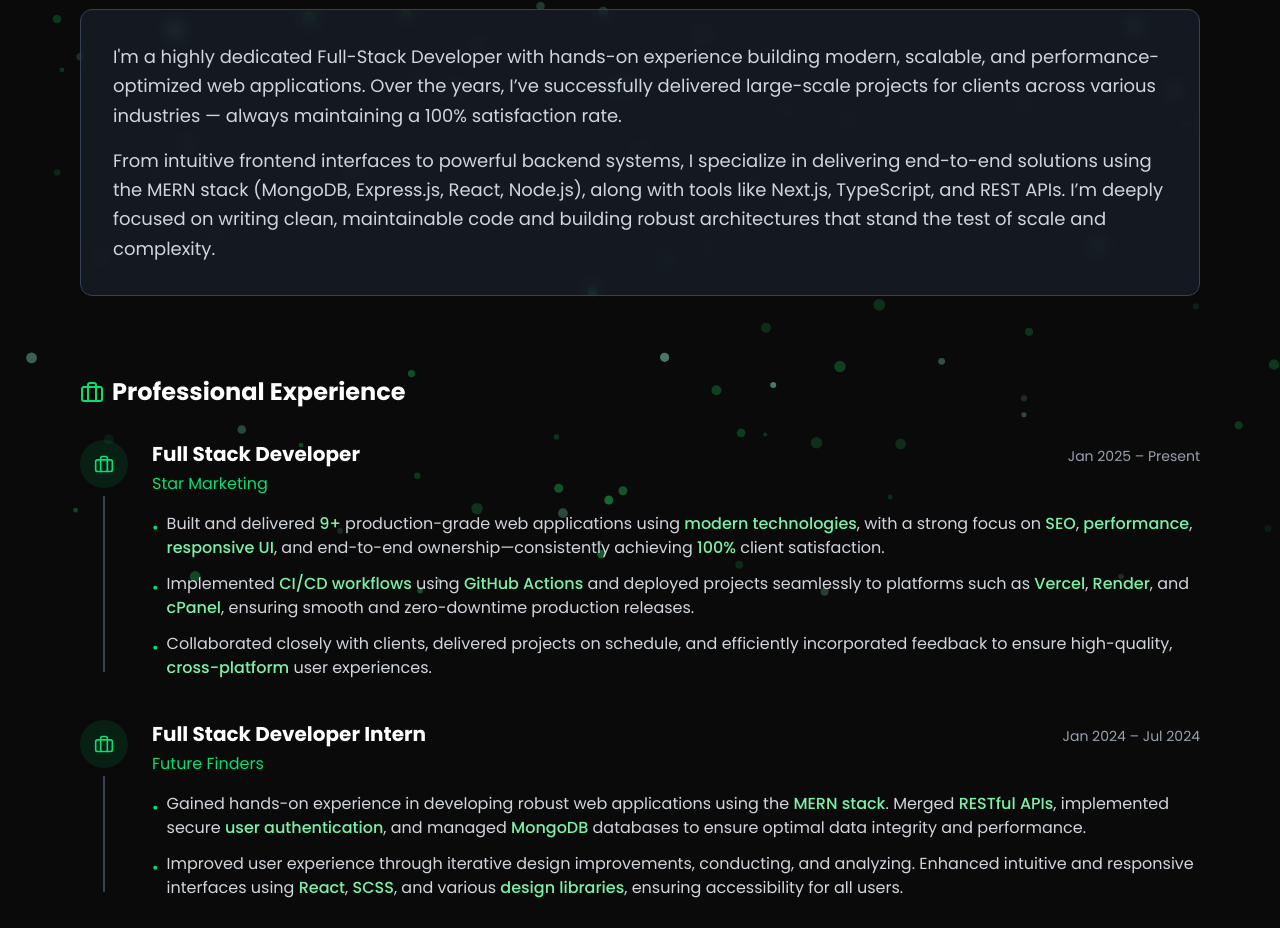
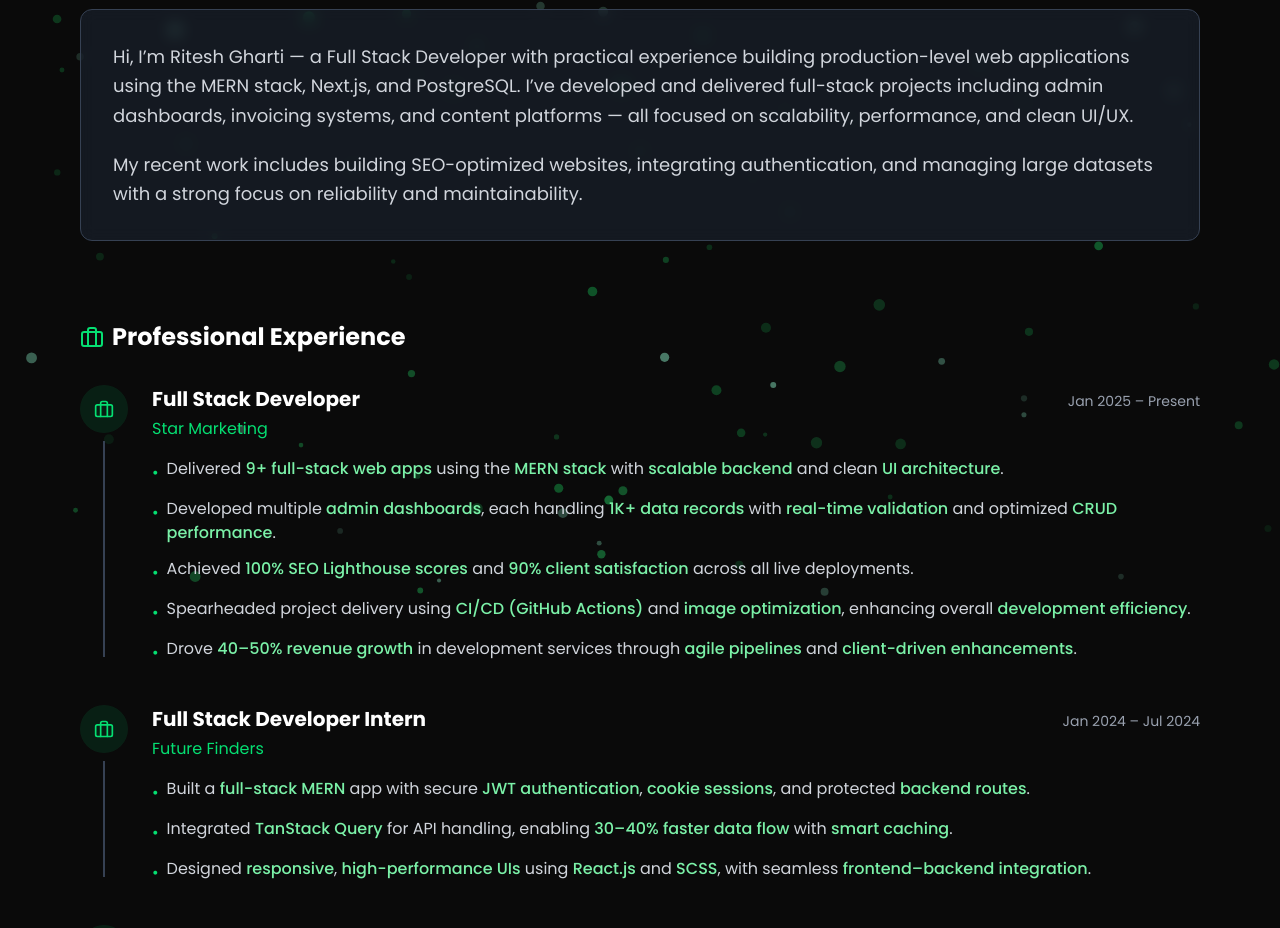
Before and after one commit to riteshgharti333/rg_portfolio, a Next.js app: page /about in a window 1280 px wide. Shown: the part 203-1131 px from the top of the page. Built offline with nearby package versions, Linux system fonts and the light colour scheme.

Commit message:
add new resume and exp.

```diff
--- a/src/app/about/page.tsx
+++ b/src/app/about/page.tsx
@@ -84,19 +84,18 @@ const About = () => {
         >
           <div className="bg-gray-800/50 backdrop-blur-sm p-8 rounded-xl border border-gray-700 hover:border-green-400/30 transition-all duration-300">
             <p className="text-gray-300 text-lg leading-relaxed">
-              {"I'm"} a highly dedicated Full-Stack Developer with hands-on
-              experience building modern, scalable, and performance-optimized
-              web applications. Over the years, {"I’ve"} successfully delivered
-              large-scale projects for clients across various industries —
-              always maintaining a 100% satisfaction rate.
+              Hi, I’m Ritesh Gharti — a Full Stack Developer with practical
+              experience building production-level web applications using the
+              MERN stack, Next.js, and PostgreSQL. I’ve developed and delivered
+              full-stack projects including admin dashboards, invoicing systems,
+              and content platforms — all focused on scalability, performance,
+              and clean UI/UX.
             </p>
-            <p className="text-gray-300 text-lg leading-relaxed mt-4">
-              From intuitive frontend interfaces to powerful backend systems, I
-              specialize in delivering end-to-end solutions using the MERN stack
-              (MongoDB, Express.js, React, Node.js), along with tools like
-              Next.js, TypeScript, and REST APIs. {"I’m"} deeply focused on writing
-              clean, maintainable code and building robust architectures that
-              stand the test of scale and complexity.
+
+            <p className="text-gray-300 text-lg leading-relaxed mt-5">
+              My recent work includes building SEO-optimized websites,
+              integrating authentication, and managing large datasets with a
+              strong focus on reliability and maintainability.
             </p>
           </div>
         </motion.div>
@@ -265,7 +264,7 @@ const About = () => {
           className="mb-20"
         >
           <h3 className="text-2xl font-bold text-white mb-8 text-center">
-           {"Let's"} <span className="text-green-400">Connect</span>
+            {"Let's"} <span className="text-green-400">Connect</span>
           </h3>
 
           <div className="bg-gray-800/50 backdrop-blur-sm p-8 rounded-xl border border-gray-700 hover:border-green-400/30 transition-all max-w-3xl mx-auto">
--- a/src/app/components/home/About.tsx
+++ b/src/app/components/home/About.tsx
@@ -160,19 +160,14 @@ const About = () => {
 
               <div className="space-y-6 text-gray-300 mb-8">
                 <p>
-                  Results-driven Full Stack Developer with 1+ years of hands-on
-                  experience creating fast, scalable, and SEO-optimized web
-                  applications using modern technologies like React, Node.js,
-                  and MongoDB. I deliver production-ready solutions with
-                  responsive UI, clean architecture, and full end-to-end
-                  ownership.
+                  Hi, I’m Ritesh Gharti — a Full Stack Developer with practical
+                  experience building production-level web applications using
+                  the MERN stack, Next.js, and PostgreSQL.
                 </p>
                 <p>
-                  I specialize in transforming ideas into robust systems — from
-                  intuitive frontends to scalable backends — with CI/CD
-                  pipelines, zero-downtime deployments (Vercel, Render, cPanel),
-                  and a user-first mindset. Known for rapid delivery, effective
-                  collaboration, and consistently exceeding client expectations.
+                  I’ve developed and delivered full-stack projects including
+                  admin dashboards, invoicing systems, and content platforms —
+                  all focused on scalability, performance, and clean UI/UX.
                 </p>
 
                 <Link
--- a/src/constants/data.ts
+++ b/src/constants/data.ts
@@ -257,9 +257,11 @@ export const experiences = [
     company: "Star Marketing",
     duration: "Jan 2025 – Present",
     points: [
-      "Built and delivered **9+** production-grade web applications using **modern technologies**, with a strong focus on **SEO**, **performance**, **responsive UI**, and end-to-end ownership—consistently achieving **100%** client satisfaction.",
-      "Implemented **CI/CD workflows** using **GitHub Actions** and deployed projects seamlessly to platforms such as **Vercel**, **Render**, and **cPanel**, ensuring smooth and zero-downtime production releases.",
-      "Collaborated closely with clients, delivered projects on schedule, and efficiently incorporated feedback to ensure high-quality, **cross-platform** user experiences.",
+      "Delivered **9+ full-stack web apps** using the **MERN stack** with **scalable backend** and clean **UI architecture**.",
+      "Developed multiple **admin dashboards**, each handling **1K+ data records** with **real-time validation** and optimized **CRUD performance**.",
+      "Achieved **100% SEO Lighthouse scores** and **90% client satisfaction** across all live deployments.",
+      "Spearheaded project delivery using **CI/CD (GitHub Actions)** and **image optimization**, enhancing overall **development efficiency**.",
+      "Drove **40–50% revenue growth** in development services through **agile pipelines** and **client-driven enhancements**.",
     ],
   },
   {
@@ -267,8 +269,9 @@ export const experiences = [
     company: "Future Finders",
     duration: "Jan 2024 – Jul 2024",
     points: [
-      "Gained hands-on experience in developing robust web applications using the **MERN stack**. Merged **RESTful APIs**, implemented secure **user authentication**, and managed **MongoDB** databases to ensure optimal data integrity and performance.",
-      "Improved user experience through iterative design improvements, conducting, and analyzing. Enhanced intuitive and responsive interfaces using **React**, **SCSS**, and various **design libraries**, ensuring accessibility for all users.",
+      "Built a **full-stack MERN** app with secure **JWT authentication**, **cookie sessions**, and protected **backend routes**.",
+      "Integrated **TanStack Query** for API handling, enabling **30–40% faster data flow** with **smart caching**.",
+      "Designed **responsive**, **high-performance UIs** using **React.js** and **SCSS**, with seamless **frontend–backend integration**.",
     ],
   },
   {
@@ -276,8 +279,9 @@ export const experiences = [
     company: "Codefeast",
     duration: "Sep 2023 – Oct 2023",
     points: [
-      "Integrated a secure **payment system** using **Instamojo** by collaborating with senior developers, ensuring smooth **frontend-backend communication** and enhancing transactional reliability.",
-      "Developed an internal **admin dashboard** for course management and built **20+ reusable React components**, improving development speed and maintainability.",
+      "Integrated the **Instamojo payment system** on the backend, ensuring **reliable transaction flow** and seamless communication between the **frontend** and **payment gateway**.",
+      "Built a **responsive admin dashboard** for **course management** using **React.js** and **modular architecture**.",
+      "Engineered **20+ reusable components** and integrated **REST APIs** to streamline updates and improve **maintainability**.",
     ],
   },
   {
```
Also changed, not shown: 1 other file (tests, documents, lock files or other folders).
